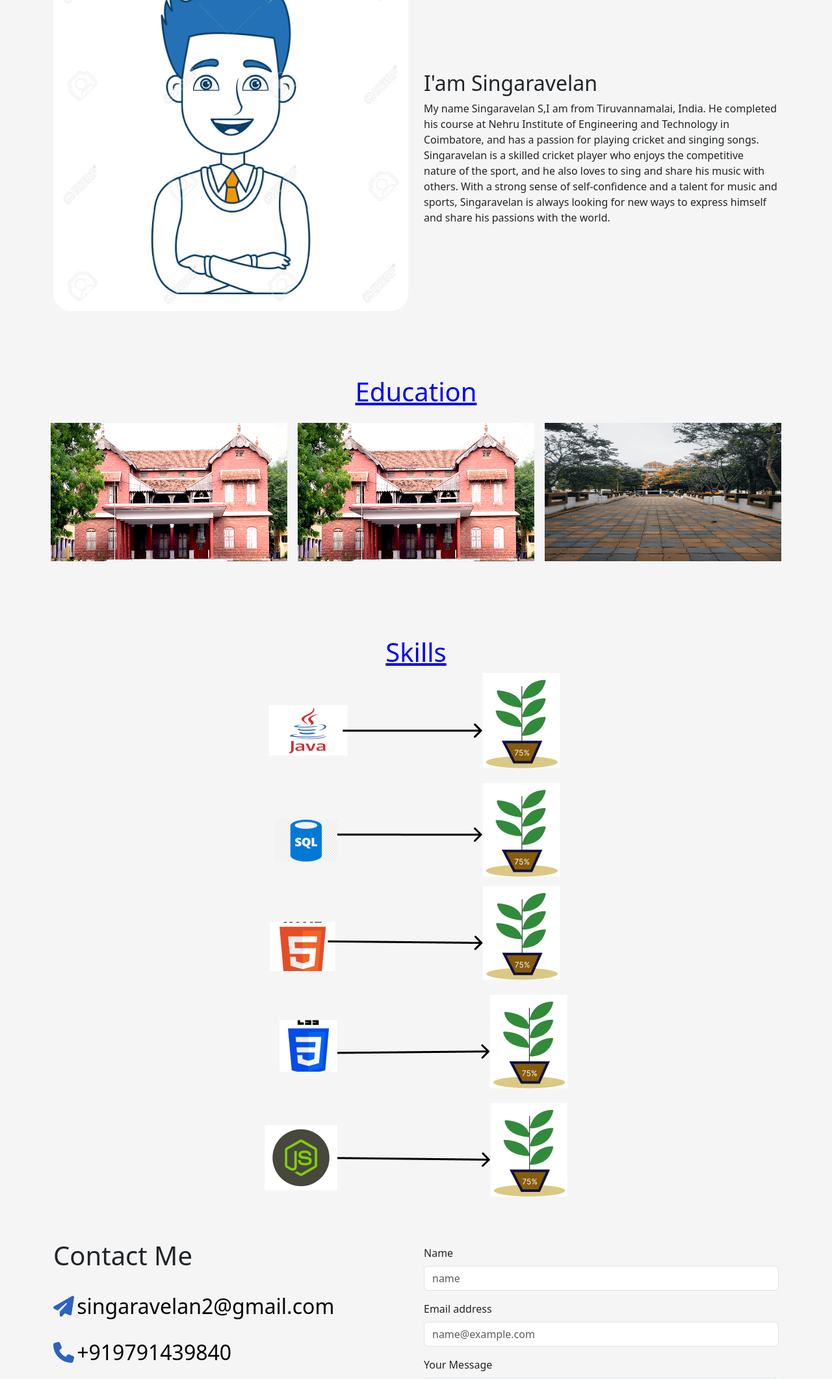
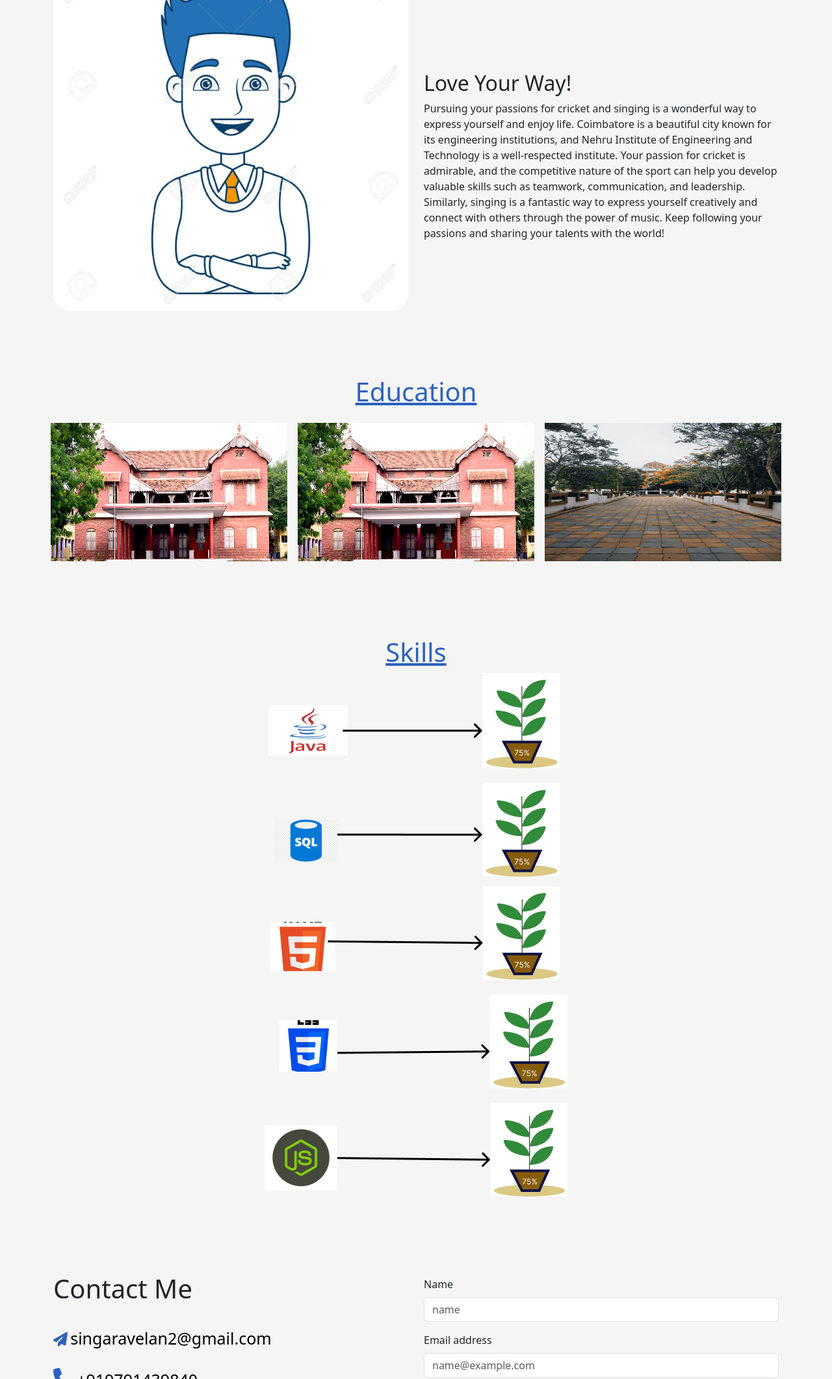
Before and after one commit to Singaravelan98/My-New-portfolio, a plain HTML site: page index.html in a window 1280 px wide. Shown: the part 664-2787 px from the top of the page at 65% size. Drawn offline with nearby package versions, Linux system fonts and the light colour scheme.

Commit message:
add project

```diff
--- a/index.html
+++ b/index.html
@@ -28,7 +28,7 @@
       <div class="bk">
         <nav class="navbar navbar-expand-lg bk navbar-light fixed-top">
           <div class="container">
-            <a class="navbar-brand" href="">Portfolio</a>
+            <a class="navbar-brand" href="">SINGARAVELAN</a>
             <button
               class="navbar-toggler"
               type="button"
@@ -107,9 +107,9 @@
               <h1 id="About">About</h1>
             </div>
             <div class="pg">
-              <h2>I'am Singaravelan</h2>
+              <h2>Love Your Way!</h2>
               <p>
-                My name Singaravelan S,I am from Tiruvannamalai, India. He
+                <!-- My name Singaravelan S,I am from Tiruvannamalai, India. He
                 completed his course at Nehru Institute of Engineering and
                 Technology in Coimbatore, and has a passion for playing cricket
                 and singing songs. Singaravelan is a skilled cricket player who
@@ -117,7 +117,17 @@
                 sing and share his music with others. With a strong sense of
                 self-confidence and a talent for music and sports, Singaravelan
                 is always looking for new ways to express himself and share his
-                passions with the world.
+                passions with the world. -->
+                Pursuing your passions for cricket and singing is a wonderful
+                way to express yourself and enjoy life. Coimbatore is a beautiful
+                 city known for its engineering institutions, and Nehru Institute
+                  of Engineering and Technology is a well-respected institute.
+                  Your passion for cricket is admirable, and the competitive
+                  nature of the sport can help you develop valuable skills such
+                  as teamwork, communication, and leadership. Similarly, singing is
+                  a fantastic way to express yourself creatively and connect with
+                  others through the power of music. Keep following your passions and
+                  sharing your talents with the world!
               </p>
             </div>
           </div>
@@ -180,8 +190,8 @@
         </div>
       </div>
 
-      <div class="cn">
-        <div class="row" id="Contact">
+
+        <div class="row mt-5 mb-5" id="Contact">
           <div class="con col-lg-6 col-md-12 col-sm-12">
             <h1>Contact Me</h1>
             <div class="icon">
@@ -190,14 +200,14 @@
                 style="color: #2d62be"
               >
               </i>
-              <span class="fa-2x" style="color: black"
+              <span style="color: black; font-size: 25px" ;
                 >singaravelan2@gmail.com</span
               >
             </div>
             <div class="icon1">
               <!-- <i class="fa-sharp fa-solid fa-paper-plane fa-2x">   singaravelan2@gmail.com</i> -->
               <i class="fa-solid fa-phone fa-2x" style="color: #2d62be"> </i>
-              <span class="fa-2x" style="color: black">+919791439840</span>
+              <span style="color: black; font-size: 25px">+919791439840</span>
             </div>
             <div class="col-6 icon4 fa-1x demo">
               <a href="https://www.facebook.com/s.velan.71"
--- a/portfolio.css
+++ b/portfolio.css
@@ -13,7 +13,7 @@
   color: black !important;
 }
 .nav-link:hover {
-  color: blue !important;
+  color: #2d62be !important;
 }
 .navbar .navbar-collapse {
   flex-grow: 0;
@@ -24,7 +24,7 @@
   /* line-height: 10px; */
 }
 .content span {
-  color: blue;
+  color: #2d62be;
   animation: glow 2s ease-in-out infinite;
 }
 .text i {
@@ -53,7 +53,7 @@
   /* box-shadow: -30x 10px #2d62be; */
 }
 .image .row .col-6 h1 {
-  color: blue;
+  color: #2d62be;
   text-decoration: underline;
 }
 .image {
@@ -64,7 +64,7 @@
 }
 #top .heade1 {
   padding-top: 100px;
-  color: blue;
+  color: #2d62be;
   display: flex;
   justify-content: center;
   text-decoration: underline;
@@ -80,6 +80,7 @@
 }
 .con .icon .ic {
   text-transform: lowercase !important;
+  font-size: 22px;
 }
 
 .heade1 {
@@ -90,14 +91,14 @@
   text-align: center;
 }
 .text6 {
-  border-color: darkblue;
+  border-color: #2d62be;
   display: flex;
   justify-content: center;
 }
 .education {
   border: 2px solid;
   border-color: rgb(241, 224, 224);
-  background-color: cadetblue;
+  background-color: #2d62be;
   box-shadow: -30x 10px #2d62be;
   border-radius: 18px;
   /* box-shadow: -30x 10px #2d62be; */
@@ -109,7 +110,7 @@
 }
 .head2 {
   padding-top: 100px;
-  color: blue;
+  color: #2d62be;
   display: flex;
   justify-content: center;
   text-decoration: underline;
@@ -174,7 +175,12 @@
 .cn {
   margin-bottom: 50px;
 }
-
+.con .icon1 .ic1 {
+  font-size: 22px;
+}
+.icon span {
+  font: size 32px;
+}
 /* .demo a {
   margin-right: 20px;
 } */
```
